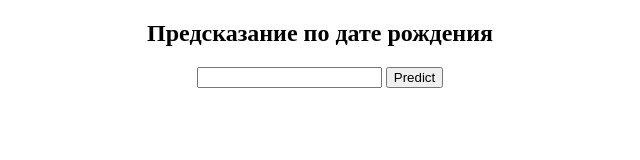
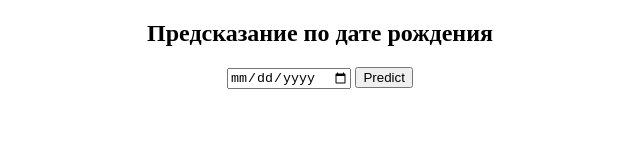
Before and after one commit to AlexanderSipko/avsipko.github.io, a plain HTML site: page index.html in a window 1280 px wide. Shown: the whole page, without its empty margins (320-960 px from the left). Drawn offline with Linux system fonts and the light colour scheme.

Commit message:
date type

```diff
--- a/index.html
+++ b/index.html
@@ -10,7 +10,7 @@
 <body>
     <section class='predict--section'>
         <h1>Предсказание по дате рождения</h1>
-        <input id='date--1'></input>
+        <input id='date--1' type="date"></input>
         <button onclick="handlerChang()">Predict</button>
         <p></p>
         <h1 class='predict--date'></h1>
```
